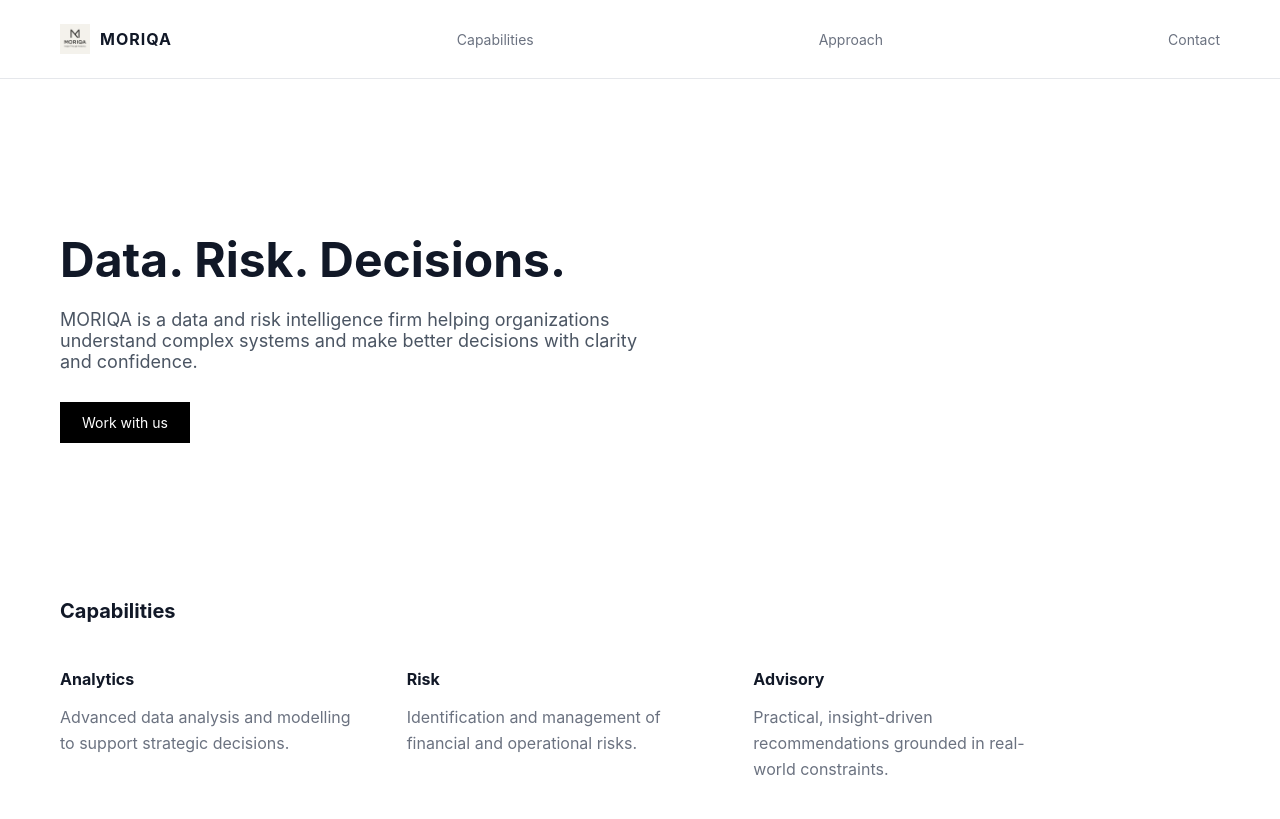
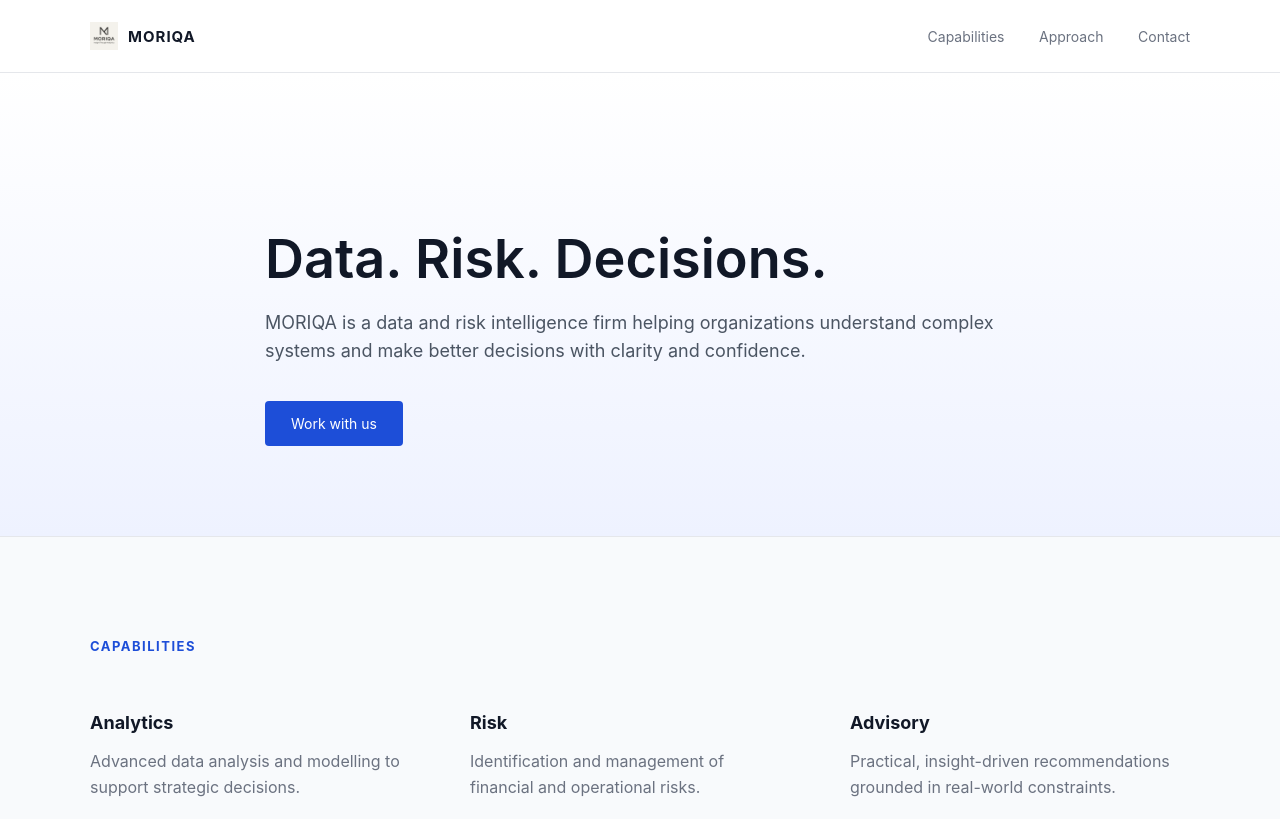
Before and after one commit to Lehlohonolo-Ntenya/moriqa, a plain HTML site: page index.html in a window 1280 px wide. Shown: the top 819 px of the page. Drawn offline with Linux system fonts and the light colour scheme.

Commit message:
Update index.html

```diff
--- a/index.html
+++ b/index.html
@@ -10,85 +10,134 @@
 body {
     margin: 0;
     font-family: -apple-system, BlinkMacSystemFont, "Segoe UI", Roboto, Arial;
-    background: #FFFFFF;
+    background: #F8FAFC;
     color: #111827;
+}
+
+/* CONTAINER */
+.container {
+    max-width: 1100px;
+    margin: auto;
 }
 
 /* NAVBAR */
 nav {
+    padding: 22px 40px;
+    background: white;
+    border-bottom: 1px solid #E5E7EB;
+}
+
+.nav-inner {
     display: flex;
     justify-content: space-between;
     align-items: center;
-    padding: 24px 60px;
-    border-bottom: 1px solid #E5E7EB;
 }
 
-nav h2 {
-    margin: 0;
-    font-size: 16px;
+.logo {
+    display: flex;
+    align-items: center;
+    gap: 10px;
+}
+
+.logo img {
+    height: 28px;
+}
+
+.logo strong {
+    font-size: 15px;
     letter-spacing: 1px;
 }
 
+/* LINKS */
 nav a {
     text-decoration: none;
     color: #6B7280;
     margin-left: 30px;
     font-size: 14px;
+    position: relative;
 }
 
-nav a:hover {
-    color: black;
+nav a::after {
+    content: "";
+    width: 0%;
+    height: 2px;
+    background: #1D4ED8;
+    position: absolute;
+    left: 0;
+    bottom: -5px;
+    transition: 0.3s;
+}
+
+nav a:hover::after {
+    width: 100%;
 }
 
 /* HERO */
 header {
-    padding: 120px 60px 60px;
-    max-width: 900px;
+    padding: 120px 40px 90px;
+    background: linear-gradient(to bottom, #ffffff, #EEF2FF);
+}
+
+.hero-inner {
+    max-width: 750px;
 }
 
 header h1 {
-    font-size: 48px;
-    line-height: 1.2;
+    font-size: 54px;
+    line-height: 1.1;
     margin-bottom: 20px;
+    font-weight: 600;
 }
 
 header p {
     font-size: 18px;
     color: #4B5563;
-    max-width: 600px;
-    margin-bottom: 30px;
+    line-height: 1.6;
+    margin-bottom: 35px;
 }
 
-/* CTA */
+/* BUTTON */
 .cta {
     display: inline-block;
-    padding: 12px 22px;
-    background: black;
+    padding: 14px 26px;
+    background: #1D4ED8;
     color: white;
     text-decoration: none;
     font-size: 14px;
+    border-radius: 4px;
+    transition: 0.2s;
 }
 
-/* SECTIONS */
+.cta:hover {
+    background: #1E40AF;
+}
+
+/* SECTION */
 section {
-    padding: 80px 60px;
-    max-width: 1000px;
+    padding: 90px 40px;
 }
 
 h2 {
-    font-size: 20px;
-    margin-bottom: 30px;
+    font-size: 13px;
+    margin-bottom: 40px;
+    text-transform: uppercase;
+    letter-spacing: 1.5px;
+    color: #1D4ED8;
 }
 
 /* SERVICES */
 .services {
     display: grid;
-    grid-template-columns: repeat(auto-fit, minmax(250px, 1fr));
+    grid-template-columns: repeat(3, 1fr);
     gap: 40px;
 }
 
+.service {
+    padding-right: 20px;
+}
+
 .service h3 {
-    font-size: 16px;
+    font-size: 18px;
     margin-bottom: 10px;
 }
 
@@ -97,24 +146,19 @@ h2 {
     line-height: 1.6;
 }
 
-/* APPROACH */
-.approach {
+/* DIVIDER */
+.divider {
     border-top: 1px solid #E5E7EB;
-    padding-top: 60px;
 }
 
+/* APPROACH */
 .approach p {
-    max-width: 700px;
+    max-width: 650px;
+    line-height: 1.7;
     color: #4B5563;
-    line-height: 1.7;
 }
 
 /* CONTACT */
-.contact {
-    border-top: 1px solid #E5E7EB;
-    padding-top: 60px;
-}
-
 .contact p {
     color: #4B5563;
     margin-bottom: 10px;
@@ -123,7 +167,7 @@ h2 {
 /* FOOTER */
 footer {
     border-top: 1px solid #E5E7EB;
-    padding: 40px 60px;
+    padding: 40px;
     font-size: 13px;
     color: #6B7280;
 }
@@ -132,33 +176,36 @@ footer {
 
 <body>
 
-<!-- NAVBAR -->
+<!-- NAV -->
 <nav>
-    <div style="display:flex; align-items:center; gap:10px;">
-        <img src="logo.png" style="height:30px;">
-        <h2>MORIQA</h2>
+    <div class="container nav-inner">
+        <div class="logo">
+            <img src="logo.png">
+            <strong>MORIQA</strong>
         </div>
+        <div>
             <a href="#">Capabilities</a>
             <a href="#">Approach</a>
             <a href="#">Contact</a>
+        </div>
     </div>
 </nav>
 
 <!-- HERO -->
 <header>
-    <h1>
-        Data. Risk. Decisions.
-    </h1>
+    <div class="container hero-inner">
+        <h1>Data. Risk. Decisions.</h1>
         <p>
             MORIQA is a data and risk intelligence firm helping organizations
             understand complex systems and make better decisions with clarity and confidence.
         </p>
-
         <a href="#contact" class="cta">Work with us</a>
+    </div>
 </header>
 
 <!-- SERVICES -->
-<section>
+<section class="divider">
+    <div class="container">
         <h2>Capabilities</h2>
 
         <div class="services">
@@ -177,27 +224,33 @@ footer {
                 <p>Practical, insight-driven recommendations grounded in real-world constraints.</p>
             </div>
         </div>
+    </div>
 </section>
 
 <!-- APPROACH -->
-<section class="approach">
+<section class="divider approach">
+    <div class="container">
         <h2>Our Approach</h2>
         <p>
             Most organizations do not have a data problem — they have a decision problem.
-        MORIQA focuses on bridging that gap by turning complex data into clear,
-        actionable insight. Our work emphasizes simplicity, rigor, and relevance.
+            MORIQA bridges that gap by turning complex data into clear, actionable insight.
         </p>
+    </div>
 </section>
 
 <!-- CONTACT -->
-<section id="contact" class="contact">
+<section class="divider contact" id="contact">
+    <div class="container">
         <h2>Contact</h2>
-    <p>Email: yourname@email.com</p>
+        <p>Email: ntenyalehlohonolo"gmail.com</p>
         <p>Location: Maseru, Lesotho</p>
+    </div>
 </section>
 
 <footer>
+    <div class="container">
         © 2026 MORIQA. All rights reserved.
+    </div>
 </footer>
 
 </body>
```
Lines whose indentation alone changed are shown as unchanged.
